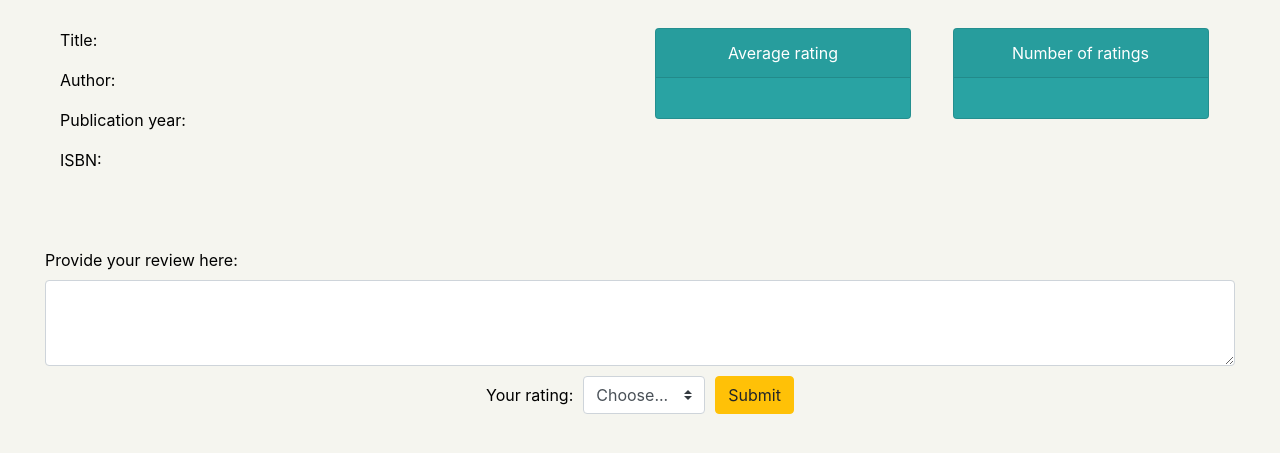
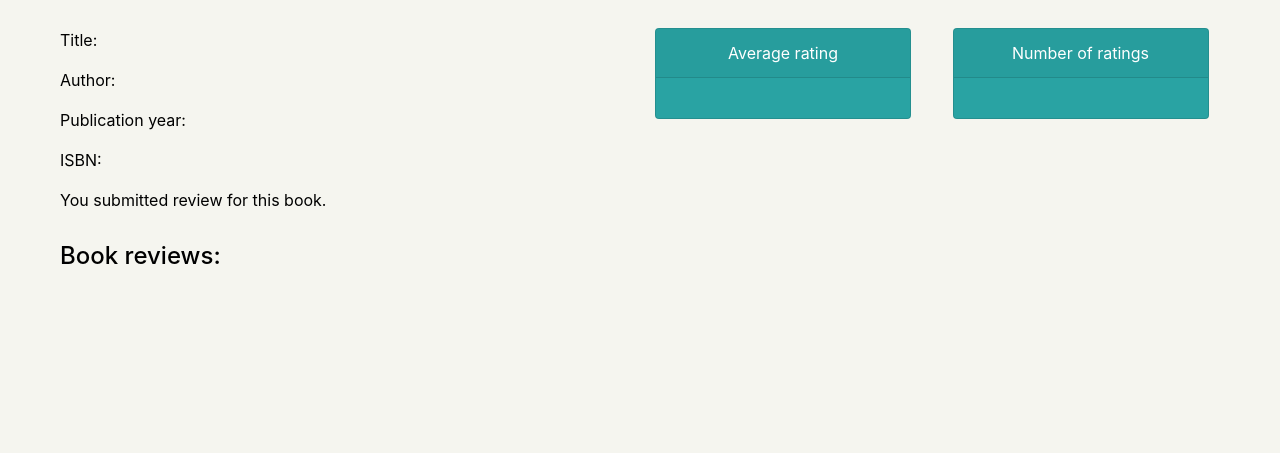
Before and after one commit to mag103/cs50w-project1, a Flask app: template templates/book.html in a window 1280 px wide. Shown: the part 215-668 px from the top of the page. Run offline with Flask 2, Linux system fonts and the light colour scheme; the template is opened without the code that fills it, so the values that code supplies are empty; some libraries are stand-ins or nearby versions.

Commit message:
Updated book page with reviews, added restriction that user cannot add more than one review for the same book.

```diff
--- a/TODO.txt
+++ b/TODO.txt
@@ -7,4 +7,4 @@
     * what's contained in each file
 
 Good to have:
-- remove case sensivity from SQL commands
+- remove case sensitivity from SQL commands
--- a/application.py
+++ b/application.py
@@ -93,7 +93,21 @@
 
         book_details = db.execute("SELECT * FROM books WHERE isbn = :isbn", {"isbn": isbn}).fetchone()
 
-        return render_template("book.html", book=book_details, reviews_count=reviews_count, average_rating=average_rating)
+        user_id = session['user_id']
+        username = db.execute("SELECT * FROM users WHERE id = :id", {"id": user_id}).fetchall()[0]["username"]
+        review_exist = 0
+
+        if db.execute("SELECT * FROM reviews WHERE book_id = :book_id", {"book_id": isbn}).rowcount != 0:
+
+            reviews = db.execute("SELECT users.id, username, rating, review_text FROM users INNER JOIN reviews ON reviews.user_id = users.id WHERE book_id = :book_id", {"book_id": isbn}).fetchall()
+
+            for review in reviews:
+                if username == review.username:
+                    review_exist = review_exist + 1
+
+            return render_template("book.html", book=book_details, reviews_count=reviews_count, average_rating=average_rating, reviews=reviews, username=username, review_exist=review_exist)
+
+        return render_template("book.html", book=book_details, reviews_count=reviews_count, average_rating=average_rating, message="There are no reviews for this book yet.", username=username, review_exist=review_exist)
 
     if request.method == "POST":
 
--- a/static/styles.css
+++ b/static/styles.css
@@ -74,4 +74,15 @@
   margin: 0 auto;
 }
 
+.reviews {
+  max-width: 1200px;
+  margin: 0 auto;
+}
+
+.review {
+  padding: 10px;
+  margin-bottom: 10px;
+  background-color: #fff;
+}
+
 /*# sourceMappingURL=styles.css.map */
--- a/static/styles.scss
+++ b/static/styles.scss
@@ -83,3 +83,14 @@
   max-width: 1200px;
   margin: 0 auto;
 }
+
+.reviews {
+  max-width: 1200px;
+  margin: 0 auto;
+}
+
+.review {
+  padding: 10px;
+  margin-bottom: 10px;
+  background-color: #fff;
+}
--- a/templates/book.html
+++ b/templates/book.html
@@ -2,7 +2,9 @@
 
 {% block heading %}
 
+    <div class="details">
       {{book.author}}, {{book.title}}
+    </div>
 
 {% endblock %}
 
@@ -71,6 +73,8 @@
       </div>
     </div>
 
+
+{% if review_exist == 0 %}
   <form action="" method="post" class="review-form">
     <div class="form-group">
       <div class="row">
@@ -98,6 +102,23 @@
       </div>
     </div>
   </form>
+{% else %}
+    <p>You submitted review for this book.</p>
+{% endif %}
 
 
+<div class="reviews">
+  <h4>Book reviews:</h4>
+
+  {{message}}
+
+  {% for review in reviews %}
+    <div class="review">
+      <p><b>User: </b>{{review.username}}</p>
+      <p><b>Rating: </b>{{review.rating}}/5</p>
+      <p><b>Review: </b>{{review.review_text}}</p>
+    </div>
+  {% endfor %}
+</div>
+
 {% endblock %}
```
Also changed, not shown: 3 other files. Lines whose indentation alone changed are shown as unchanged.
